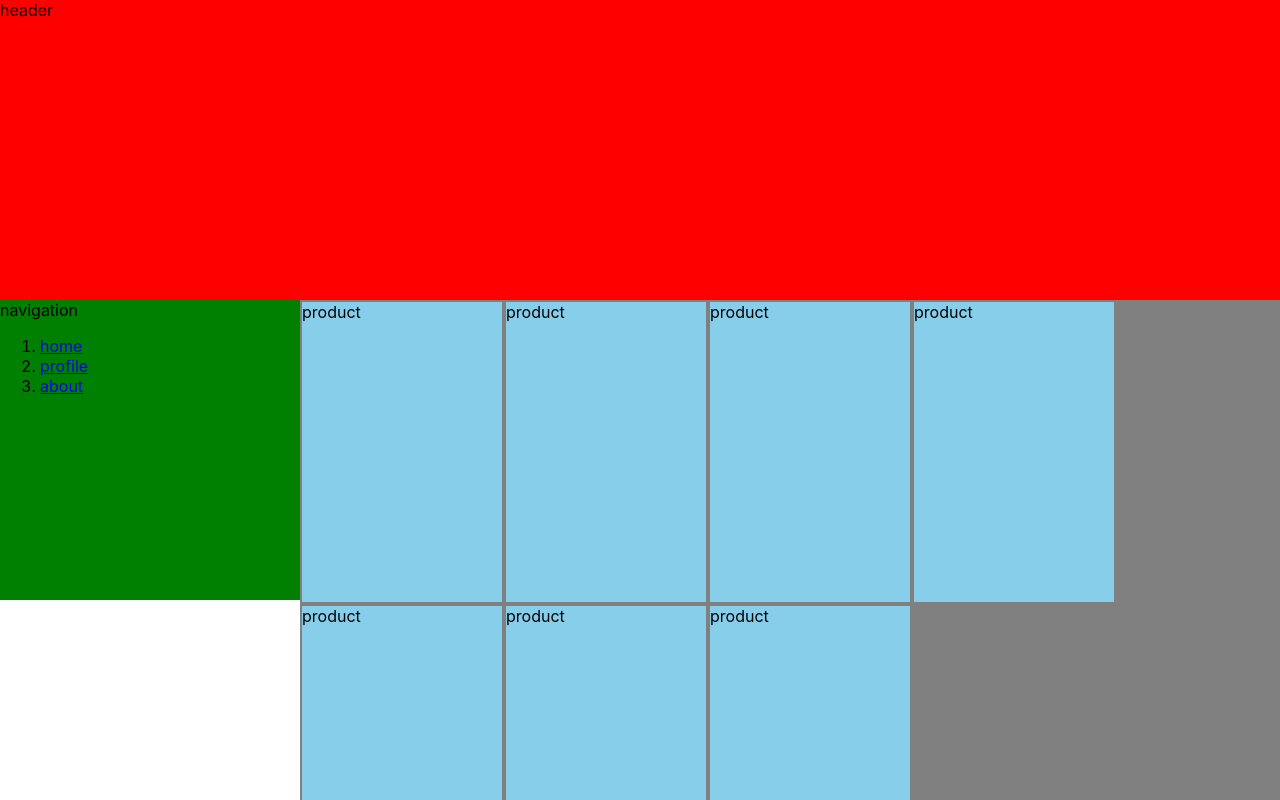
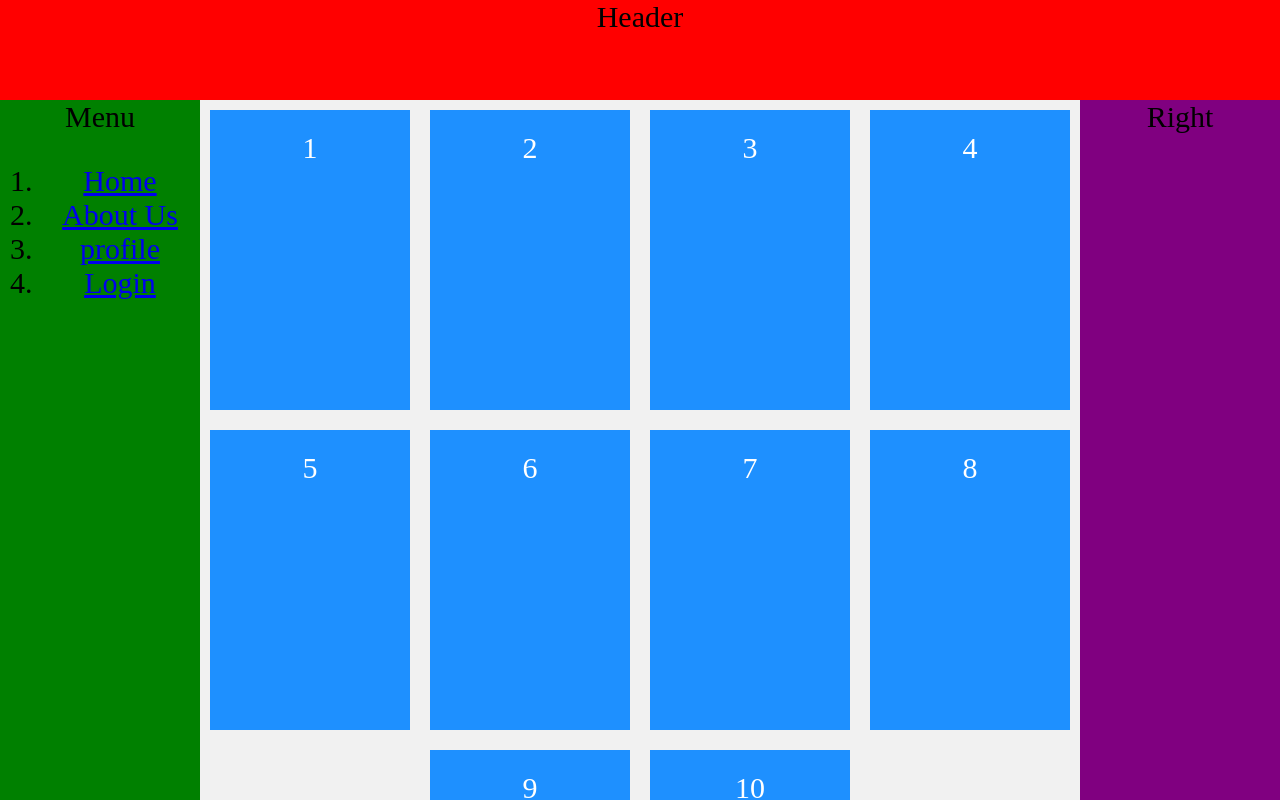
Before and after one commit to jaenelleisidro/react_template_for_junior_devs, a React (Create React App) app: page / in a window 1280 px wide. Shown: the top 800 px of the page. Built offline with nearby package versions, Linux system fonts and the light colour scheme.

Commit message:
use design2 for react

```diff
--- a/design2.html
+++ b/design2.html
@@ -55,7 +55,21 @@ body,html{height: 100%;border: 0;margin: 0;padding: 0;}
 
 .centercontent{display: flex;align-items: center;justify-content: center;}
 .fillparent{height: 100%;width: 100%;}
+.item-container {
+          background-color: #f1f1f1;
+          flex-flow: row wrap;
+        }
 
+        .item-container > div {
+          background-color: DodgerBlue;
+          color: white;
+          width: 200px;
+          height: 300px;
+          margin: 10px;
+          text-align: center;
+          line-height: 75px;
+          font-size: 30px;
+        }
 </style>
 </head>
 <body>
@@ -86,21 +100,7 @@ body,html{height: 100%;border: 0;margin: 0;padding: 0;}
 
 
         <style>
-        .item-container {
-          background-color: #f1f1f1;
-          flex-flow: row wrap;
-        }
 
-        .item-container > div {
-          background-color: DodgerBlue;
-          color: white;
-          width: 200px;
-          height: 300px;
-          margin: 10px;
-          text-align: center;
-          line-height: 75px;
-          font-size: 30px;
-        }
         </style>
         <div class="item-container centercontent fillparent">
             <div>1</div>
--- a/public/index.html
+++ b/public/index.html
@@ -28,7 +28,7 @@
   </head>
   <body>
     <noscript>You need to enable JavaScript to run this app.</noscript>
-    <div id="root"></div>
+    <div id="root" style="height: 100%;width: 100%;"></div>
     <!--
       This HTML file is a template.
       If you open it directly in the browser, you will see an empty page.
--- a/src/App.js
+++ b/src/App.js
@@ -1,4 +1,3 @@
-import logo from './logo.svg';
 import './App.css';
 import ReactDOM from "react-dom/client";
 import { BrowserRouter, Routes, Route } from "react-router-dom";
@@ -8,6 +7,8 @@ import Home from "./pages/Home";
 import AboutUs from "./pages/AboutUs";
 import NoPage from "./pages/NoPage";
 import Profile from './pages/Profile';
+import Login from './pages/Login';
+
 function App() {
   return (
     <BrowserRouter>
@@ -16,6 +17,7 @@ function App() {
         <Route index element={<Home />} />
         <Route path="about_us" element={<AboutUs />} />
         <Route path="profile" element={<Profile />} />
+        <Route path="login" element={<Login />} />
         <Route path="*" element={<NoPage />} />
       </Route>
     </Routes>
--- a/src/index.css
+++ b/src/index.css
@@ -1,33 +1,68 @@
-body {
-  margin: 0;
-  font-family: -apple-system, BlinkMacSystemFont, 'Segoe UI', 'Roboto', 'Oxygen',
-    'Ubuntu', 'Cantarell', 'Fira Sans', 'Droid Sans', 'Helvetica Neue',
-    sans-serif;
-  -webkit-font-smoothing: antialiased;
-  -moz-osx-font-smoothing: grayscale;
+body,html{height: 100%;border: 0;margin: 0;padding: 0;}
+
+
+.page {
+  display: grid;
+  grid-template-areas:
+    'header header header'
+    'menu main right'
+    'footer footer footer';
+    padding: 0;
+    gap:0;
+    grid-template-columns: 200px 1fr 200px;
+    grid-template-rows: 100px 1fr 50px;
+    height: 100%;
 }
 
-code {
-  font-family: source-code-pro, Menlo, Monaco, Consolas, 'Courier New',
-    monospace;
+.page > div {
+  padding: 0;
+  font-size: 30px;
+  text-align: center;
 }
 
+.page .header { grid-area: header; background: red;}
+.page .menu { grid-area: menu; background: green;}
+.main { grid-area: main; background: plum;}
+.page .right { grid-area: right;background: purple;}
+.page .footer { grid-area: footer;background: blue;}
 
-/* reset css */
-
-body,html{border:0;padding:0;margin:0;width:100%;height: 100%;}
-#root{height: 100%;}
-/* global css */
-.header{background:red;float:left;height: 300px;width: 100%;}
-.navigation{background:green;float:left;height: calc(100% - 500px);width: 300px;}
-.content{background:gray;float:left;height: auto;min-height: calc(100% - 500px); width: calc(100% - 300px);}
-.footer{background:blue;float:left;height: 200px;width: 100%;}
-
-/* adjustment when window becomes smaller */
-@media only screen and (max-width: 937px) {
-    .navigation, .content { height: auto;width: 100%;}
-    .product{background: green;}
+@media only screen and (max-width: 1075px) {
+    .page {
+        grid-template-areas:
+        'header header header'
+        'menu main main'
+        'right right right'
+        'footer footer footer';
+        grid-template-rows: 100px 1fr 50px 50px;
+    }
 }
 
-.product{float:left;height: 300px;width:200px;background:skyblue;margin:2px;}
-.clear{clear: both;}
+@media only screen and (max-width: 875px) {
+    .page {
+        grid-template-areas:
+        'header header header'
+        'menu menu menu'
+        'main main main'
+        'right right right'
+        'footer footer footer';
+        grid-template-rows: 100px 300px 1fr 50px  50px;
+    }
+}
+
+.centercontent{display: flex;align-items: center;justify-content: center;}
+.fillparent{height: 100%;width: 100%;}
+.item-container {
+          background-color: #f1f1f1;
+          flex-flow: row wrap;
+        }
+
+        .item-container > div {
+          background-color: DodgerBlue;
+          color: white;
+          width: 200px;
+          height: 300px;
+          margin: 10px;
+          text-align: center;
+          line-height: 75px;
+          font-size: 30px;
+        }
--- a/src/pages/Home.js
+++ b/src/pages/Home.js
@@ -1,11 +1,20 @@
 const Home = () => {
-    return <><div className="product">product</div>
-    <div className="product">product</div>
-    <div className="product">product</div>
-    <div className="product">product</div>
-    <div className="product">product</div>
-    <div className="product">product</div>
-    <div className="product">product</div></>;
+    return <>
+    <div className="item-container centercontent fillparent">
+  <div>1</div>
+  <div>2</div>
+  <div>3</div>
+  <div>4</div>
+  <div>5</div>
+  <div>6</div>
+  <div>7</div>
+  <div>8</div>
+  <div>9</div>
+  <div>10</div>
+</div>
+
+
+    </>;
   };
 
   export default Home;
--- a/src/pages/Layout.js
+++ b/src/pages/Layout.js
@@ -3,26 +3,31 @@ import { Outlet, Link } from "react-router-dom";
 const Layout = () => {
     return (
         <>
-        <div className="header"> header</div>
-        <div className="navigation">
-          navigation
+<div className="page">
+  <div className="header">Header</div>
+  <div className="menu">
+    Menu
     <ol>
       <li>
-              <a href="/">home</a>
+        <a href="/">Home</a>
       </li>
       <li>
-              <a href="/profile">profile</a>
+        <a href="about_us">About Us</a>
       </li>
       <li>
-              <a href="/about_us">about</a>
+        <a href="profile">profile</a>
+      </li>
+      <li>
+        <a href="login">Login</a>
       </li>
     </ol>
   </div>
-        <div className="content">
-
+  <div className="main">
     <Outlet/>
   </div>
-        <div className="footer">footer</div>
+  <div className="right">Right</div>
+  <div className="footer">Footer</div>
+</div>
 
       </>
 
--- a/src/pages/Login.js
+++ b/src/pages/Login.js
@@ -1,6 +1,19 @@
 const Login = () => {
     return <>
-    LOgin
+    <div className="fillparent centercontent">
+  <div style={{ height: 200, width: 300, background: "skyblue", fontSize: 12 }}>
+    <h1>Login to your account</h1>
+    <form style={{ marginTop: 30 }}>
+      <input type="text" placeholder="Email" />
+      <br />
+      <input type="password" placeholder="Password" />
+      <br />
+      <input type="button" defaultValue="Sign In" />
+      <br />
+    </form>
+  </div>
+</div>
+
     </>;
   };
 
```
Also changed, not shown: src/logo.svg (deleted). Lines whose indentation alone changed are shown as unchanged.
